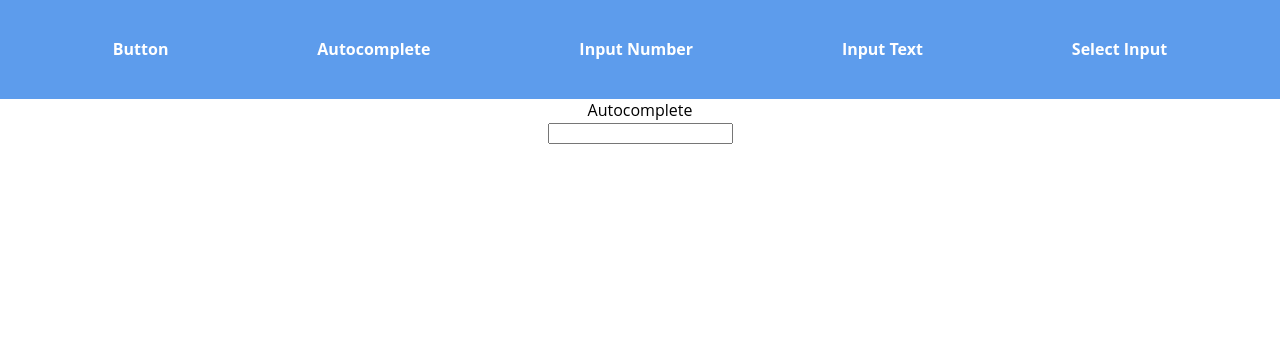
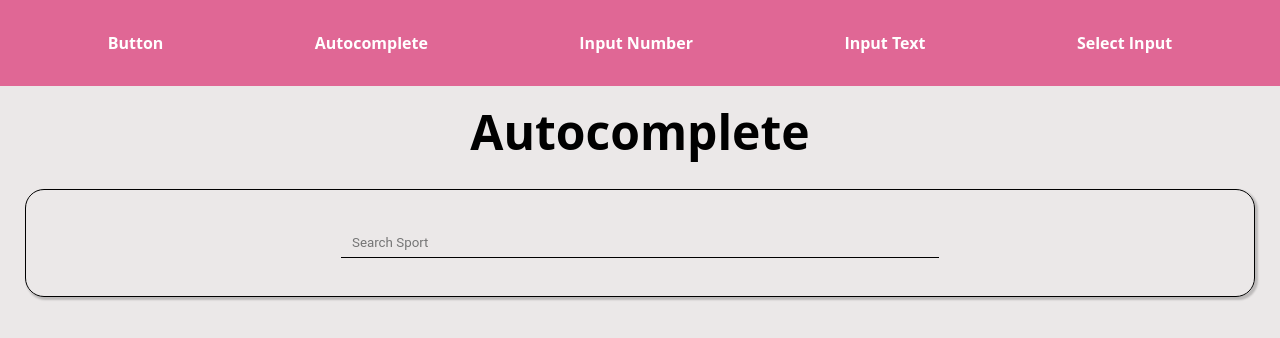
Before and after one commit to dafer154/components-movee-it, a React (Create React App) app: page /autocomplete in a window 1280 px wide. Shown: the top 338 px of the page. Built offline with nearby package versions, Linux system fonts and the light colour scheme.

Commit message:
Include styles to all components

```diff
--- a/src/App.css
+++ b/src/App.css
@@ -2,7 +2,7 @@ body{
   font-family: 'Open Sans', sans-serif;
 	margin: 0;
 	padding: 0;
-	background-color: #ffffff;
+	background-color:#ebe8e8;
 }
 
 .App {
--- a/src/App.js
+++ b/src/App.js
@@ -27,7 +27,16 @@ class App extends Component {
           {/* <Route path="/input-text" component={InputText} /> */}
           <Route path="/input-text" component={WrapperInputText} />
           <Route path="/select-input" component={SelectInput} />
-          <Route path="/autocomplete" component={Autocomplete} />} />
+          <Route path="/autocomplete" render={(props) => <Autocomplete {...props} suggestions={["Alligator",
+            "Bask",
+            "Crocodilian",
+            "Death Roll",
+            "Eggs",
+            "Jaws",
+            "Reptile",
+            "Solitary",
+            "Tail",
+            "Wetlands"]} />} />
         </Switch>
       </div>
     );
--- a/src/components/Autocomplete/Autocomplete.js
+++ b/src/components/Autocomplete/Autocomplete.js
@@ -6,14 +6,124 @@ import './style/Autocomplete.css';
 
 class Autocomplete extends Component {
 
+    static propTypes = {
+        suggestions: PropTypes.instanceOf(Array)
+    };
+
+    static defaultProps = {
+        suggestions: []
+    };
+
+    constructor(props) {
+        super(props);
+
+        this.state = {
+            // The active selection's index
+            activeSuggestion: 0,
+            // The suggestions that match the user's input
+            filteredSuggestions: [],
+            // Whether or not the suggestion list is shown
+            showSuggestions: false,
+            // What the user has entered
+            userInput: ""
+        };
+    }
+
+    // Event fired when the input value is changed
+    onChange = e => {
+        const { suggestions } = this.props;
+        const userInput = e.currentTarget.value;
+
+        // Filter our suggestions that don't contain the user's input
+        const filteredSuggestions = suggestions.filter(
+            suggestion =>
+                suggestion.toLowerCase().indexOf(userInput.toLowerCase()) > -1
+        );
+
+        // Update the user input and filtered suggestions, reset the active
+        // suggestion and make sure the suggestions are shown
+        this.setState({
+            activeSuggestion: 0,
+            filteredSuggestions,
+            showSuggestions: true,
+            userInput: e.currentTarget.value
+        });
+    };
+
+    onClick = e => {
+        this.setState({
+            activeSuggestion: 0,
+            filteredSuggestions: [],
+            showSuggestions: false,
+            userInput: e.currentTarget.innerText
+        });
+    };
+
+    onKeyDown = e => {
+        const { activeSuggestion, filteredSuggestions } = this.state;
+        if (e.keyCode === 13) {
+            this.setState({
+                activeSuggestion: 0,
+                showSuggestions: false,
+                userInput: filteredSuggestions[activeSuggestion]
+            });
+        }
+    };
 
     render() {
+        const {
+            onChange,
+            onClick,
+            onKeyDown,
+            state: {
+                activeSuggestion,
+                filteredSuggestions,
+                showSuggestions,
+                userInput
+            }
+        } = this;
+
+        let suggestionsListComponent;
+
+        if (showSuggestions && userInput) {
+            if (filteredSuggestions.length) {
+                suggestionsListComponent = (
+                    <ul class="suggestions">
+                        {filteredSuggestions.map((suggestion, index) => {
+
+                            return (
+                                <li
+                                    key={suggestion}
+                                    onClick={onClick}
+                                >
+                                    {suggestion}
+                                </li>
+                            );
+                        })}
+                    </ul>
+                );
+            } else {
+                suggestionsListComponent = (
+                    <div class="no-suggestions">
+                        <em>No suggestions, you're on your own!</em>
+                    </div>
+                );
+            }
+        }
+
         return (
-            <div>
-                <div>Autocomplete</div>
-                <input
-                    type="text"
-                />
+            <div className="wrappAutocomplete">
+                <div className="titleComponent">Autocomplete</div>
+                <div className="container wrappAutocomplete">
+                    <input className="autocompleteStyle"
+                        type="text"
+                        onChange={onChange}
+                        onKeyDown={onKeyDown}
+                        value={userInput}
+                        placeholder={"Search Sport"}
+                    />
+                    {suggestionsListComponent}
+                </div>
             </div>
 
         );
--- a/src/components/Autocomplete/style/Autocomplete.css
+++ b/src/components/Autocomplete/style/Autocomplete.css
@@ -0,0 +1,61 @@
+
+.wrappAutocomplete{
+    display: flex;
+    flex-direction: column;
+    justify-content: center;
+    align-items: center;
+}
+
+.titleComponent{
+    font-size: 3em;
+    font-weight: bold;
+    padding-top: 1%;
+}
+
+.container{
+    margin: 2%;
+    border: 1px black solid;
+    padding: 3%;
+    width: 83%;
+    border-radius: 19px;
+    box-shadow: 2px 2px 2px 1px rgba(0, 0, 0, 0.2);
+}
+
+.autocompleteStyle{
+    font-family: "Roboto", "Helvetica", "Arial", "sans-serif";
+    color: none;
+    width: 50%;
+    padding: 6px 11px 7px;
+    background: none;
+    outline: none;
+    border-bottom: 1px solid black;
+    border-left: none;
+    border-right: none;
+    border-top: none;
+    border-radius: 0px;
+}
+
+.no-suggestions {
+    color: #999;
+    padding: 0.5rem;
+  }
+
+  .suggestions {
+    padding-top: 1%;
+    border-top-width: 0;
+    list-style: none;
+    margin-top: 0;
+    max-height: 132px;
+    padding-left: 0;
+    width: calc(275px + 1rem);
+  }
+
+  .suggestions li {
+    padding: 0.5rem;
+  }
+
+  .suggestion-active {
+    color: black;
+    cursor: pointer;
+    font-weight: 700;
+  }
--- a/src/components/Button/WrapperButtons.js
+++ b/src/components/Button/WrapperButtons.js
@@ -138,7 +138,7 @@ class WrapperButtons extends Component {
 
         {
             option: 'size',
-            title: 'Size button',
+            title: 'Size Button',
             typeComponent: 'button',
             description: 'loremIpsum',
             valueLabel: 'Normal',
--- a/src/components/Button/style/Button.css
+++ b/src/components/Button/style/Button.css
@@ -1,5 +1,5 @@
 .container{
-    margin: 2%;
+    width: 90%;
     border: 1px black solid;
     padding: 3%;
     border-radius: 19px;
--- a/src/components/Header/style/Header.css
+++ b/src/components/Header/style/Header.css
@@ -1,9 +1,9 @@
 li{
     list-style: none;
     text-decoration: none;
-    color: white;
     font-weight: bold;
     font-size: 1rem;
+    color: white
 }
 
 a:hover, a:visited, a:link, a:active
@@ -16,11 +16,7 @@ a:hover, a:visited, a:link, a:active
     justify-content: space-around;
     color: white;
     text-decoration: none;
-    background: #5D9CEC;
-    padding: 3%;
+    background: #e06795;
+    padding: 2.5%;
     margin: auto;
 }
-
-body{
-
-}
--- a/src/components/InputNumber/InputNumber.js
+++ b/src/components/InputNumber/InputNumber.js
@@ -123,7 +123,7 @@ class InputNumber extends Component {
                 break;
             case 'Filled':
                 return this.setState({
-                    styleInput: { ...this.state.styleInput, borderBottom: '1px solid black', borderLeft: 'none', borderRight: 'none', borderTop: 'none', background: '#e8e8e8', borderRadius: '0px' },
+                    styleInput: { ...this.state.styleInput, borderBottom: '1px solid black', borderLeft: 'none', borderRight: 'none', borderTop: 'none', background: '#DFD3D3', borderRadius: '0px' },
                     valueLabel: labelOption
                 });
                 break;
--- a/src/components/InputText/WrapperInputText.js
+++ b/src/components/InputText/WrapperInputText.js
@@ -6,7 +6,7 @@ class WrapperInputText extends Component {
     state = {
         treeTextButton: [{
             option: 'types',
-            title: 'Input Text types',
+            title: 'Input Text Types',
             component: 'inputText',
             description: 'Contained buttons are high-emphasis, distinguished by their use of elevation and fill. They contain actions that are primary to your app.',
             placeholder: 'Standard',
@@ -76,7 +76,7 @@ class WrapperInputText extends Component {
         },
         {
             option: 'color',
-            title: 'Input Text color',
+            title: 'Input Text Color',
             component: 'inputText',
             description: 'Contained buttons are high-emphasis, distinguished by their use of elevation and fill. They contain actions that are primary to your app.',
             placeholder: 'Standard',
@@ -121,7 +121,7 @@ class WrapperInputText extends Component {
         },
         {
             option: 'size',
-            title: 'Input Text size',
+            title: 'Input Text Size',
             component: 'inputText',
             description: 'Contained buttons are high-emphasis, distinguished by their use of elevation and fill. They contain actions that are primary to your app.',
             placeholder: 'Standard',
@@ -166,7 +166,7 @@ class WrapperInputText extends Component {
     render() {
         return (
             <div>
-                <div className="titleComponent">Component Text Input</div>
+                <div className="titleComponent">Component Input Text</div>
                 {this.state.treeTextButton.map((inputText, i) => (
                     <InputText
                         key={i}
--- a/src/components/SelectInput/SelectInput.js
+++ b/src/components/SelectInput/SelectInput.js
@@ -6,11 +6,14 @@ class SelectInput extends Component {
         return (
             <div>
                 <div>Select Input</div>
-                <select>
+                <select size={2}>
                     <option value="volvo">Volvo</option>
                     <option value="saab">Saab</option>
                     <option value="mercedes">Mercedes</option>
                     <option value="audi">Audi</option>
+                    <option value="david">David</option>
+                    <option value="ana">Ana</option>
+                    <option value="andres">Andres</option>
                 </select>
             </div>
 
```
Also changed, not shown: src/components/InputNumber/WapperInputNumber.js (+7 -7 lines).
